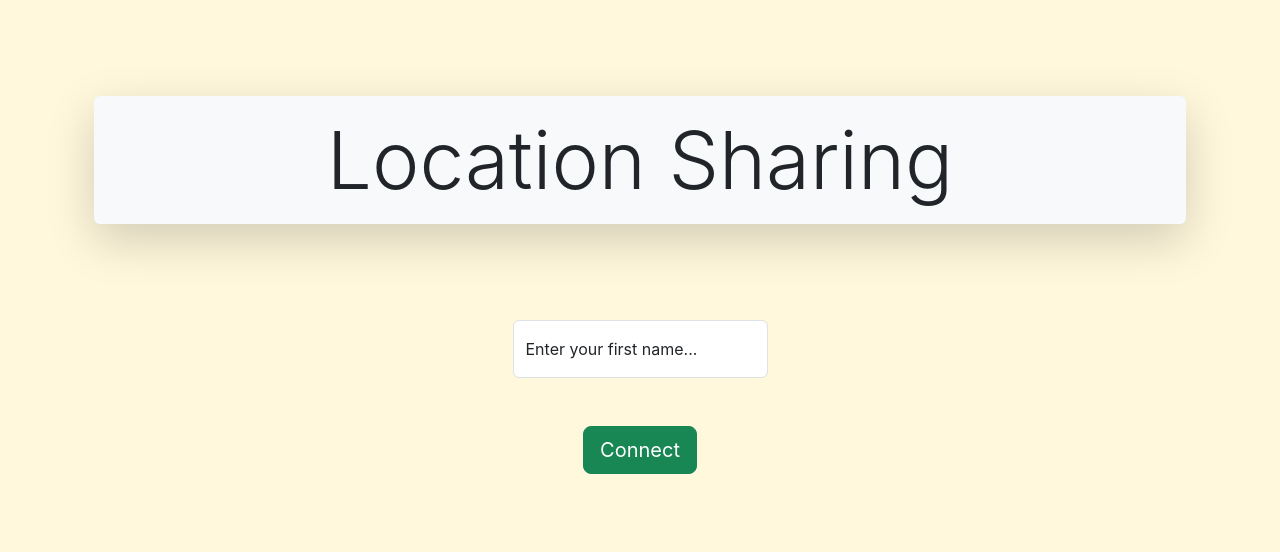
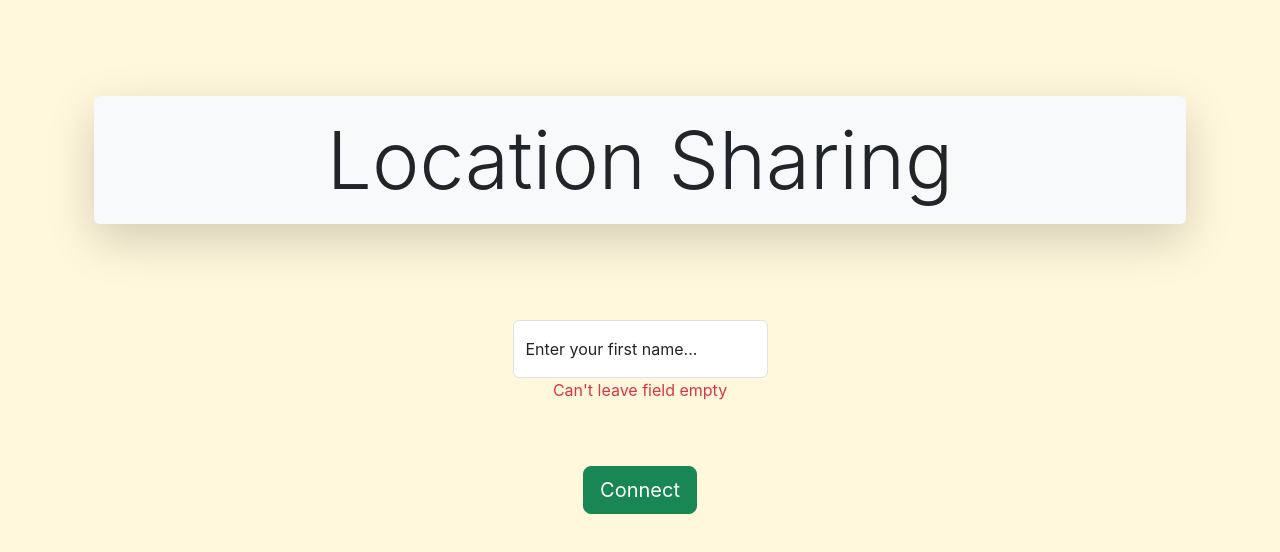
Before and after one commit to zuhayr-syed/Location-Sharing, a React (Create React App) app in the folder front-end/: page / in a window 1280 px wide. Both pictures are taken after a click on the button "Connect". Shown: the top 552 px of the page. Built offline with nearby package versions, Linux system fonts and the light colour scheme.

Commit message:
connect button logic

```diff
--- a/front-end/src/App.js
+++ b/front-end/src/App.js
@@ -8,6 +8,18 @@ function App() {
   const [startScreen, setStartScreen] = useState(true);
   const [firstName, setFirstName] = useState("");
   const [btnDisabled, setBtnDisabled] = useState(false);
+  const [nameEmpty, setNameEmpty] = useState(false);
+
+  const handleClick = () => {
+    if (firstName.length === 0) {
+      setNameEmpty(true);
+    } else {
+      setNameEmpty(false);
+      setFirstName("");
+      //make call to connect to websocket
+      console.log(firstName);
+    }
+  };
 
   return (
     <div class="pt-5">
@@ -32,6 +44,11 @@ function App() {
                   }}
                 />
                 <label for="floatingInputGrid">Enter your first name...</label>
+                {nameEmpty && (
+                  <div class="text-danger">
+                    <p class="text-center">Can't leave field empty</p>
+                  </div>
+                )}
               </div>
             </div>
           </div>
@@ -40,6 +57,9 @@ function App() {
               type="button"
               class="btn btn-success btn-lg"
               disabled={btnDisabled}
+              onClick={() => {
+                handleClick();
+              }}
             >
               Connect
             </button>
```
